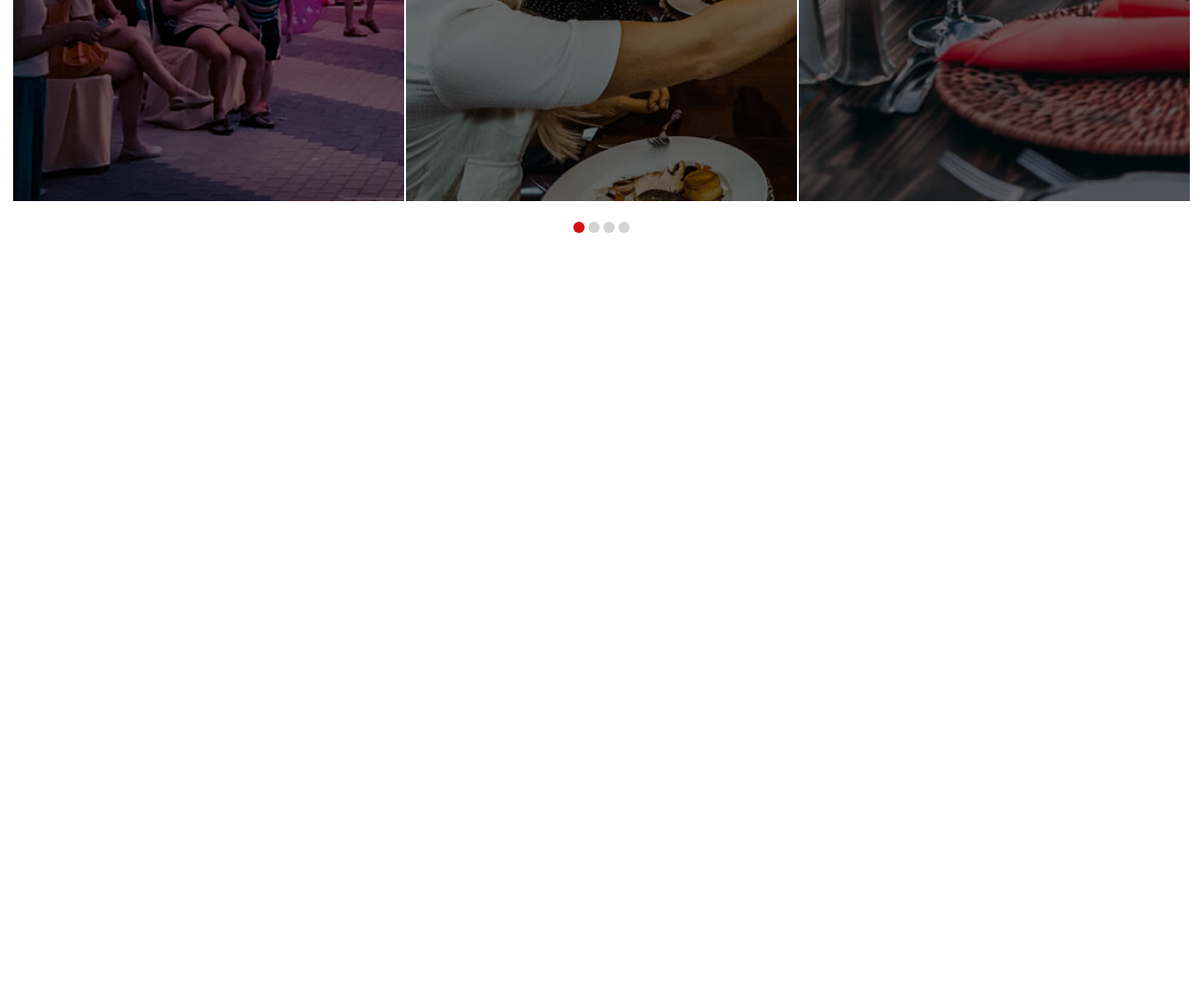
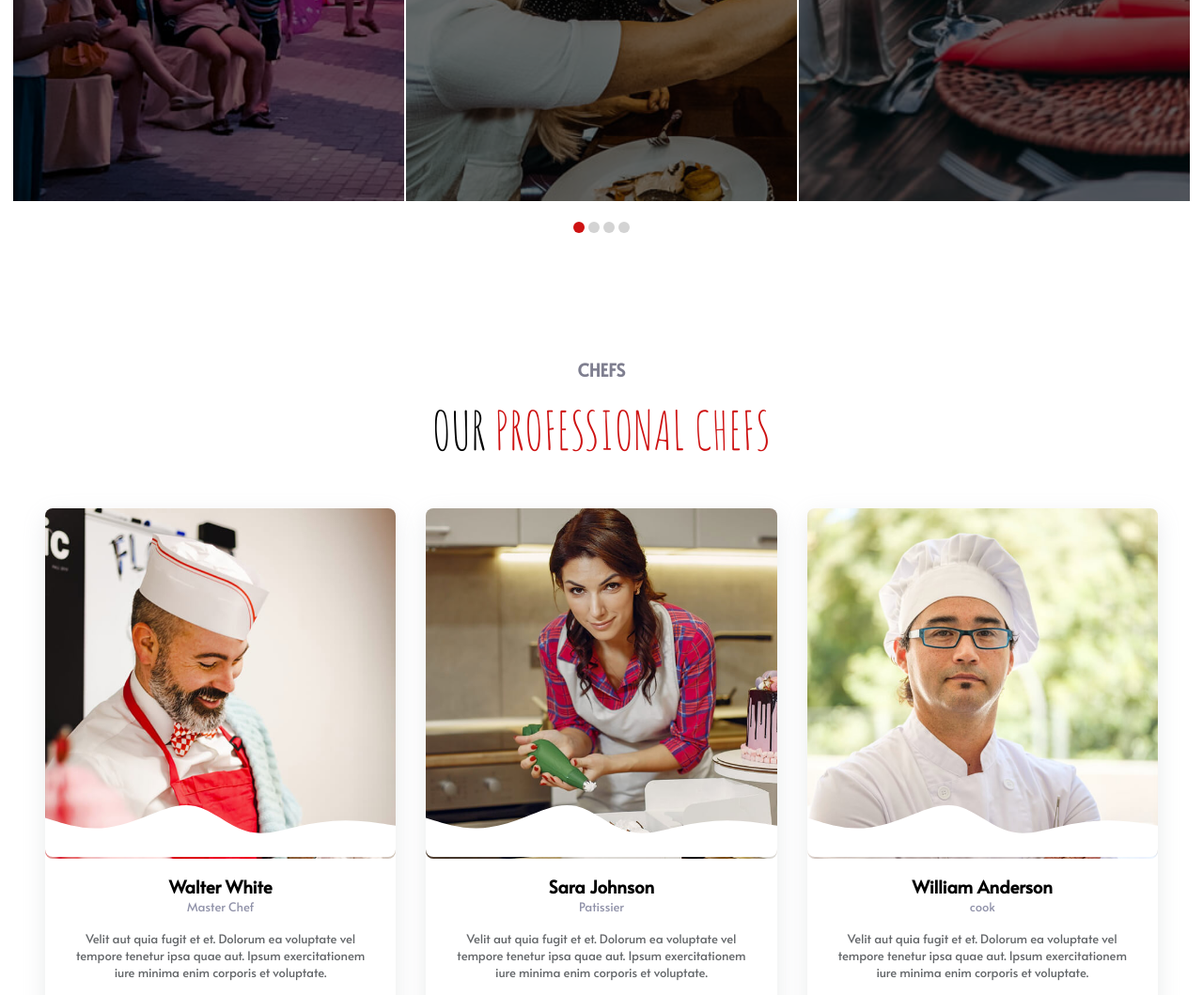
Before and after one commit to Yahya-Lerhni/Yahya-Lerhni-Pf-Dom, a plain HTML site: page index.html in a window 1280 px wide. Shown: the part 5101-6160 px from the top of the page at 94% size. Before the commit the page ends 5401 px from the top, so only its background shows below. Drawn offline with Linux system fonts and the light colour scheme; a web font is replaced by a local one.

Commit message:
main sec7

```diff
--- a/index.html
+++ b/index.html
@@ -412,6 +412,61 @@
                 </div>
         </section>
         <!-- fin sec6 -->
+         <!-- sec7 -->
+          <section class="sec7">
+            <div class="sec7-title">
+                <h3>CHEFS</h3>
+                <h1>OUR <span>PROFESSIONAL CHEFS</span></h1>
+            </div>
+            <div class="parent-chefs">
+                <div class="chef">
+                    <img src="./public/images/chefs-1.jpg" alt="">
+                    <img class="svg" src="./public/images/team-shape.svg" alt="">
+                    <div class="chef-title">
+                        <h3>Walter White</h3>
+                        <p>Master Chef</p>
+                    </div>
+                    <p>Velit aut quia fugit et et. Dolorum ea voluptate vel tempore tenetur ipsa quae aut. Ipsum exercitationem iure minima enim corporis et voluptate.</p>
+                    <div class="icons">
+                        <i class="fa-brands fa-x-twitter"></i>
+                        <i class="fa-brands fa-facebook"></i>
+                        <i class="fa-brands fa-instagram"></i>
+                        <i class="fa-brands fa-linkedin"></i>
+                    </div>
+                </div>
+                <div class="chef">
+                    <img src="./public/images/chefs-2.jpg" alt="">
+                    <img class="svg" src="./public/images/team-shape.svg" alt="">
+                    <div class="chef-title">
+                        <h3>Sara Johnson</h3>
+                        <p>Patissier</p>
+                    </div>
+                    <p>Velit aut quia fugit et et. Dolorum ea voluptate vel tempore tenetur ipsa quae aut. Ipsum exercitationem iure minima enim corporis et voluptate.</p>
+                    <div class="icons">
+                        <i class="fa-brands fa-x-twitter"></i>
+                        <i class="fa-brands fa-facebook"></i>
+                        <i class="fa-brands fa-instagram"></i>
+                        <i class="fa-brands fa-linkedin"></i>
+                    </div>
+                </div>
+                <div class="chef">
+                    <img src="./public/images/chefs-3.jpg" alt="">
+                    <img class="svg" src="./public/images/team-shape.svg" alt="">
+                    <div class="chef-title">
+                        <h3>William Anderson</h3>
+                        <p>cook</p>
+                    </div>
+                    <p>Velit aut quia fugit et et. Dolorum ea voluptate vel tempore tenetur ipsa quae aut. Ipsum exercitationem iure minima enim corporis et voluptate.</p>
+                    <div class="icons">
+                        <i class="fa-brands fa-x-twitter"></i>
+                        <i class="fa-brands fa-facebook"></i>
+                        <i class="fa-brands fa-instagram"></i>
+                        <i class="fa-brands fa-linkedin"></i>
+                    </div>
+                </div>
+            </div>
+          </section>
+          <!-- fin sec7 -->
 
     </main>
     <script src="./public/js/app.js"></script>
--- a/public/css/app.css
+++ b/public/css/app.css
@@ -696,3 +696,99 @@ header>div>img {
 .dot-event.active {
     background-color: #ce1212;
 }
+.sec7{
+    display: flex;
+    flex-direction: column;
+    align-items: center;
+    padding: 5rem 3rem;
+    gap: 3rem;
+}
+.sec7-title{
+    display: flex;
+    flex-direction: column;
+    align-items: center;
+    gap: 1rem;
+}
+.sec7-title h3{
+    color: #7f7f90;
+}
+.sec7-title h1 {
+    font-family: "Amatic SC", sans-serif;
+    font-size: 3.5rem;
+    font-weight: 100;
+}
+
+.sec7-title h1>span {
+    color: #ce1212;
+    font-weight: 100;
+    font-family: "Amatic SC", sans-serif;
+}
+.parent-chefs{
+    width: 100%;
+    display: flex;
+    justify-content: center;
+    align-items: center;
+    gap: 2rem;
+}
+.chef{
+    width: 33%;
+    height: 100vh;
+    display: flex;
+    flex-direction: column;
+    align-items: center;
+    gap: 1rem;
+    position: relative;
+    box-shadow: rgba(149, 157, 165, 0.2) 0px 8px 24px;
+    border-radius: 0.5rem;
+    transition: all ease 1s;
+}
+.chef img{
+    width: 100%;
+    border-radius: 0.5rem;
+}
+.chef p {
+    text-align: center;
+    width: 20rem;
+    font-size: 13px;
+    color: #636669;
+}
+.chef-title{
+    display: flex;
+    flex-direction: column;
+    align-items: center;
+}
+.chef-title p{
+    color: #9092a9;
+}
+.svg{
+    position: absolute;
+    top: 18rem;
+}
+.chef:hover{
+    width: 33.5%;
+    height: 105vh;
+}
+.icons{
+    position: absolute;
+    display: flex;
+    flex-direction: column;
+    align-items: center;
+    gap: 1rem;
+    padding: 1rem;
+    background-color: rgba(255, 255, 255, 0.1);
+    backdrop-filter: blur(5px);
+    width: 3rem;
+    height: 13rem;
+    border-radius: 1rem;
+    top: 1rem;
+    right: 2rem;
+    display: none;
+}
+.icons i {
+    color: #999a9b;
+    font-size: 2rem;
+}
+.chef:hover .icons{
+    display: flex;
+    align-items: center;
+}
```
Also changed, not shown: public/images/team-shape.svg (added).
